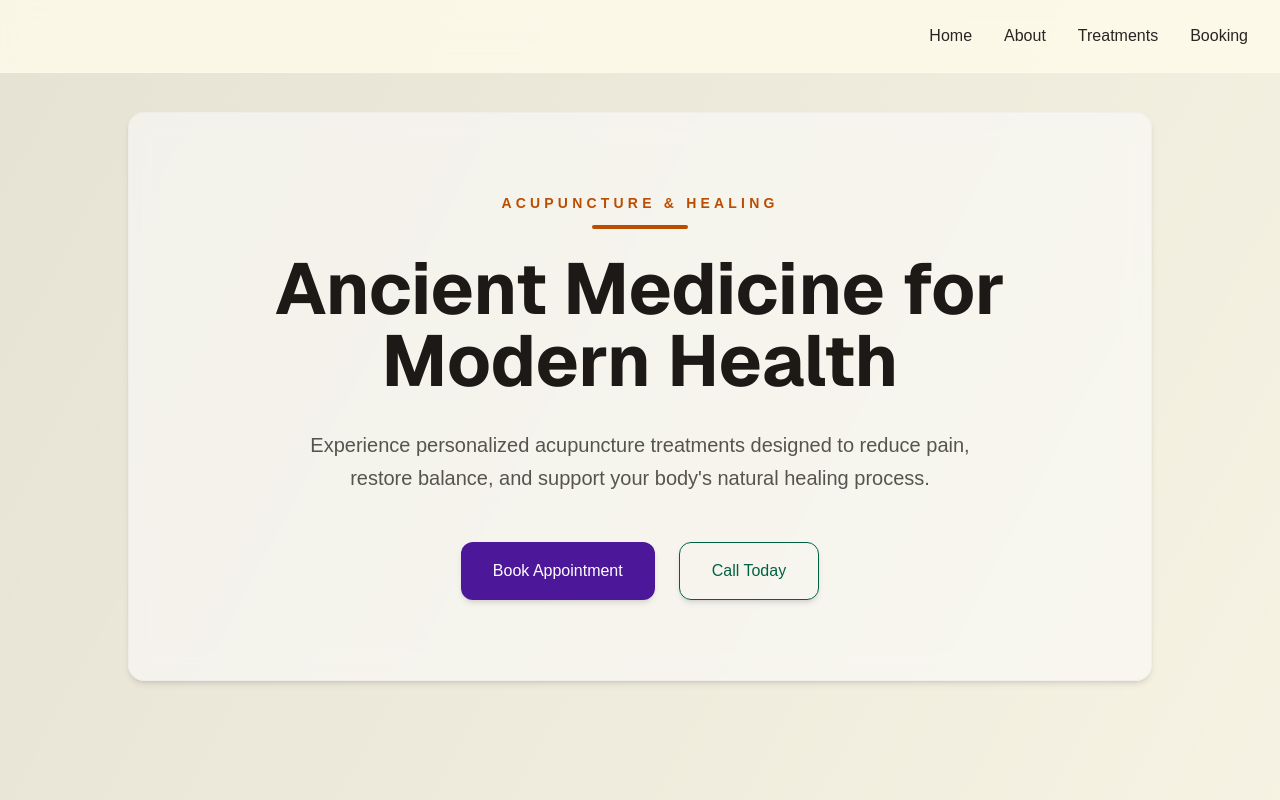
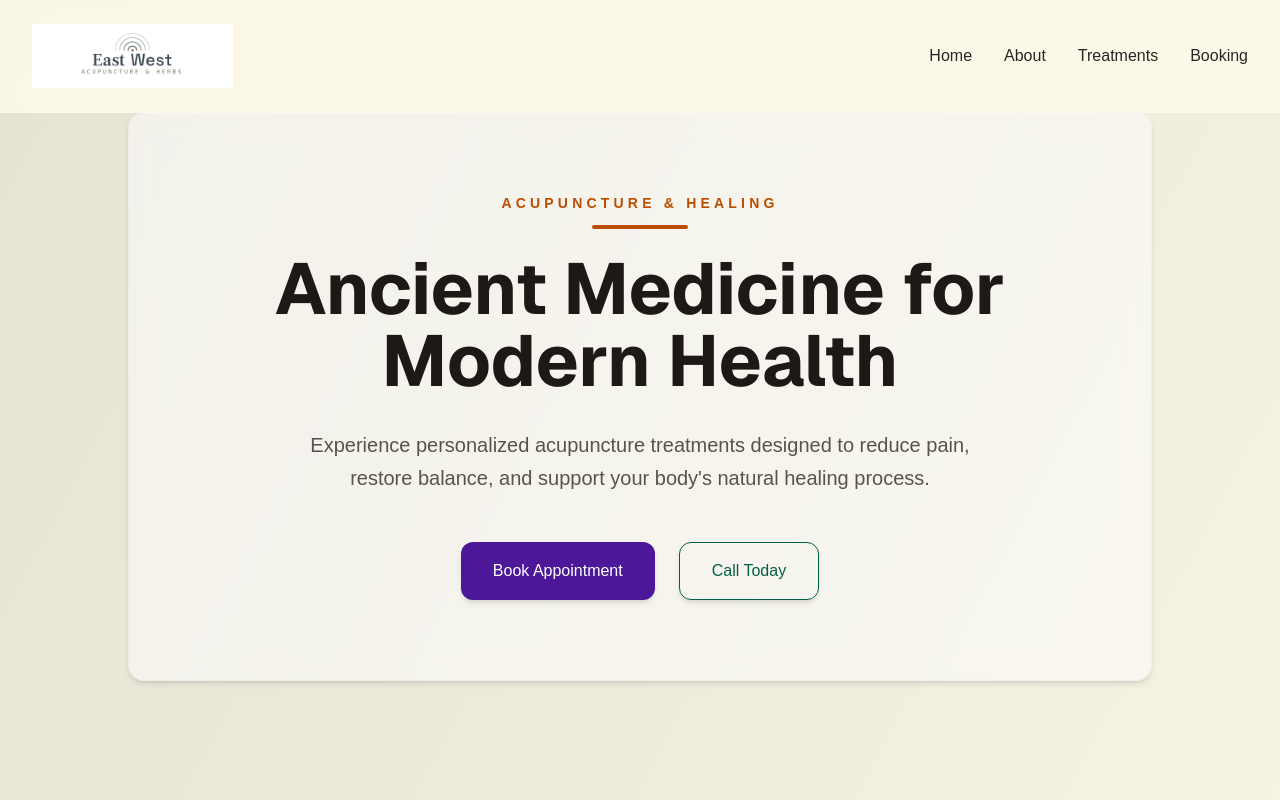
Before and after one commit to Aaronmnash89/SiteForge, a Next.js app: page / in a window 1280 px wide. Shown: the top 800 px of the page. Built offline with nearby package versions, Linux system fonts and the light colour scheme.

Commit message:
logo change

```diff
--- a/components/layout/Navigation.tsx
+++ b/components/layout/Navigation.tsx
@@ -72,14 +72,25 @@ export default function Navigation({
         flex items-center justify-between
         border-b border-white/10
         transition-all duration-300
-        ${
-          scrolled
+        ${scrolled
           ? `${theme.navigation.backgroundScrolled} py-4 px-8 shadow-lg`
           : `${theme.navigation.background} py-6 px-8`
         }
       `}
     >
       {/* Logo */}
+      <Link href="/" className="flex items-center">
+        {company.logo ? (
+          <img
+            src={company.logo}
+            alt={company.name}
+            className={`
+        w-auto
+        transition-all duration-300
+        ${scrolled ? "h-14" : "h-16"}
+      `}
+          />
+        ) : (
           <h1
             className={`
         ${logoColor}
@@ -88,8 +99,10 @@ export default function Navigation({
         ${scrolled ? "text-xl" : "text-2xl"}
       `}
           >
-        {company.logoText}
+            {company.logoText ?? company.name}
           </h1>
+        )}
+      </Link>
 
       {/* Navigation */}
       <ul
```
Lines whose indentation alone changed are shown as unchanged.
